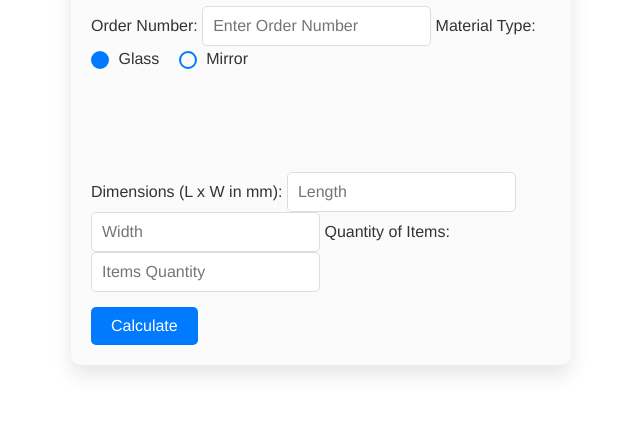
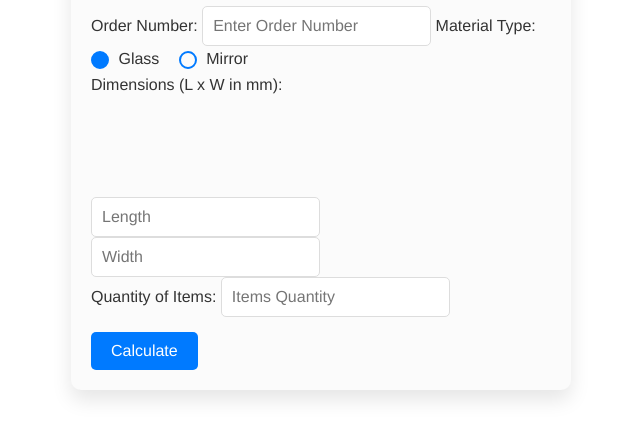
Before and after one commit to kuznetsov523/new1, a plain HTML site: page index.html in a window 1280 px wide. Shown: the part 135-574 px from the top of the page, without its empty margins (319-959 px from the left). Drawn offline with Linux system fonts and the light colour scheme.

Commit message:
index.html

```diff
--- a/index.html
+++ b/index.html
@@ -3,7 +3,7 @@
 <head>
     <meta charset="UTF-8">
     <meta name="viewport" content="width=device-width, initial-scale=1.0">
-    <title>Apple Style Calculator</title>
+    <title>Form Layout Example</title>
     <link rel="stylesheet" href="styles.css">
 </head>
 <body>
@@ -23,8 +23,12 @@
             </div>
 
             <label for="dimensions">Dimensions (L x W in mm):</label>
-            <input type="number" id="length" min="1" placeholder="Length" required>
-            <input type="number" id="width" min="1" placeholder="Width" required>
+
+            <!-- Контейнер для полей ввода размера -->
+            <div class="dimension-input-group">
+                <input type="number" id="length" min="1" placeholder="Length" required>
+                <input type="number" id="width" min="1" placeholder="Width" required>
+            </div>
 
             <label for="quantity">Quantity of Items:</label>
             <input type="number" id="quantity" min="1" placeholder="Items Quantity" required>
```
